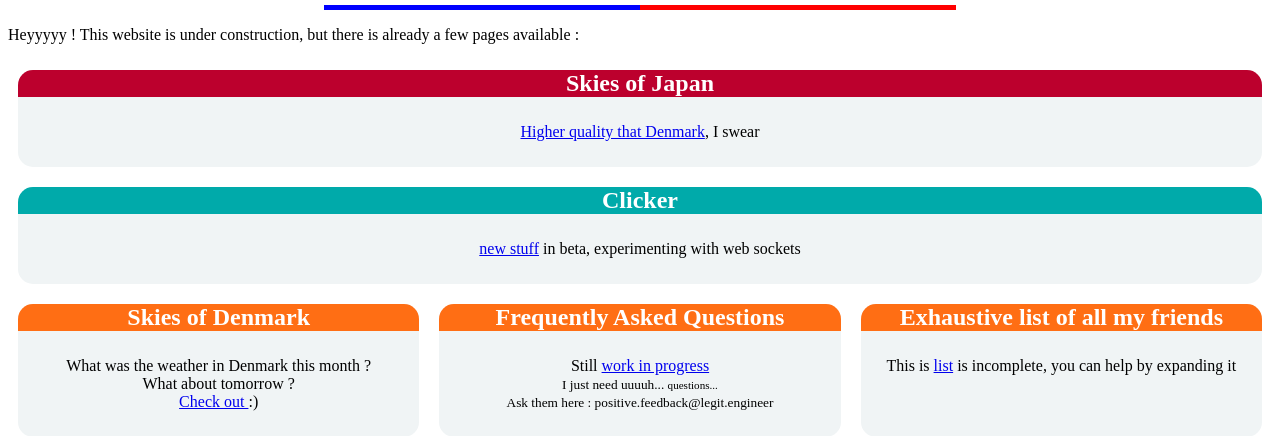
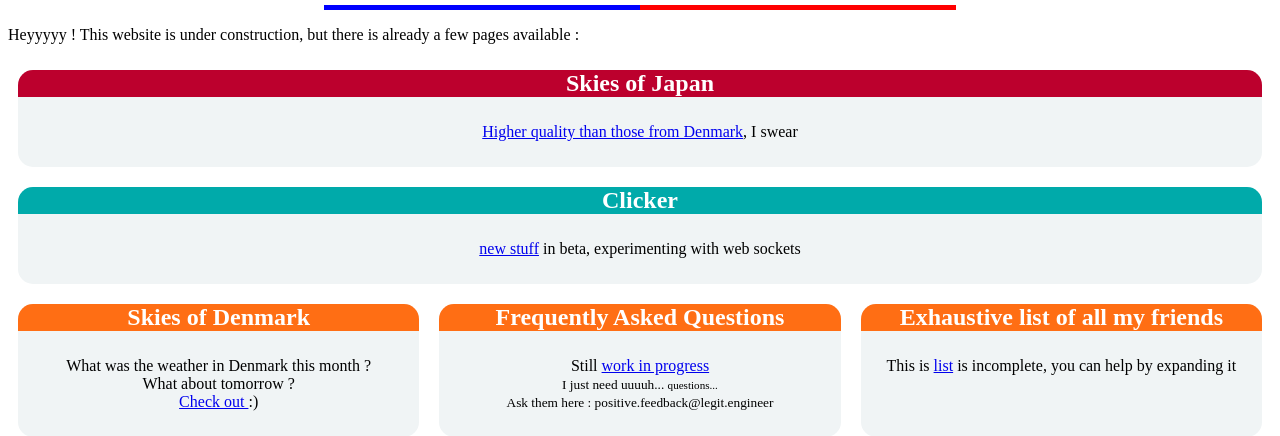
Before and after one commit to supermouette/tha_bomb_online, a Django app: page / in a window 1280 px wide. Shown: the part 45-481 px from the top of the page. Run offline with Django 3.2, Linux system fonts and the light colour scheme; data that the repository does not hold is empty.

Commit message:
fix typos

```diff
--- a/game/templates/game/index.html
+++ b/game/templates/game/index.html
@@ -6,7 +6,7 @@
     <div class="front_wrapper">
         <div class="japan">
             <h2>Skies of Japan</h2>
-            <p><a href="{% url 'japan' %}">Higher quality that Denmark</a>, I swear</p>
+            <p><a href="{% url 'japan' %}">Higher quality than those from Denmark</a>, I swear</p>
           </div>
         <div class="clicker">
             <h2>Clicker</h2>
```
